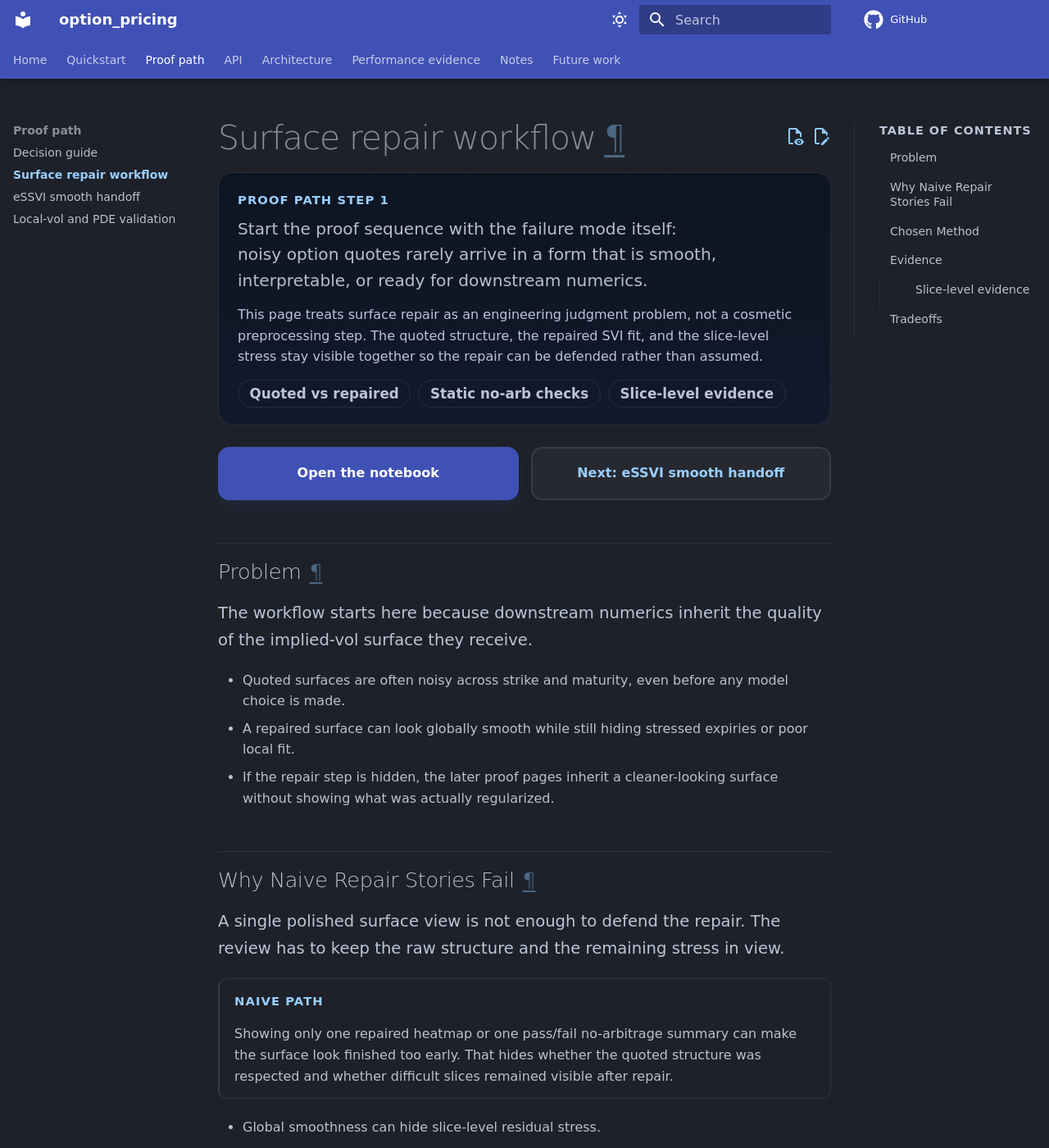
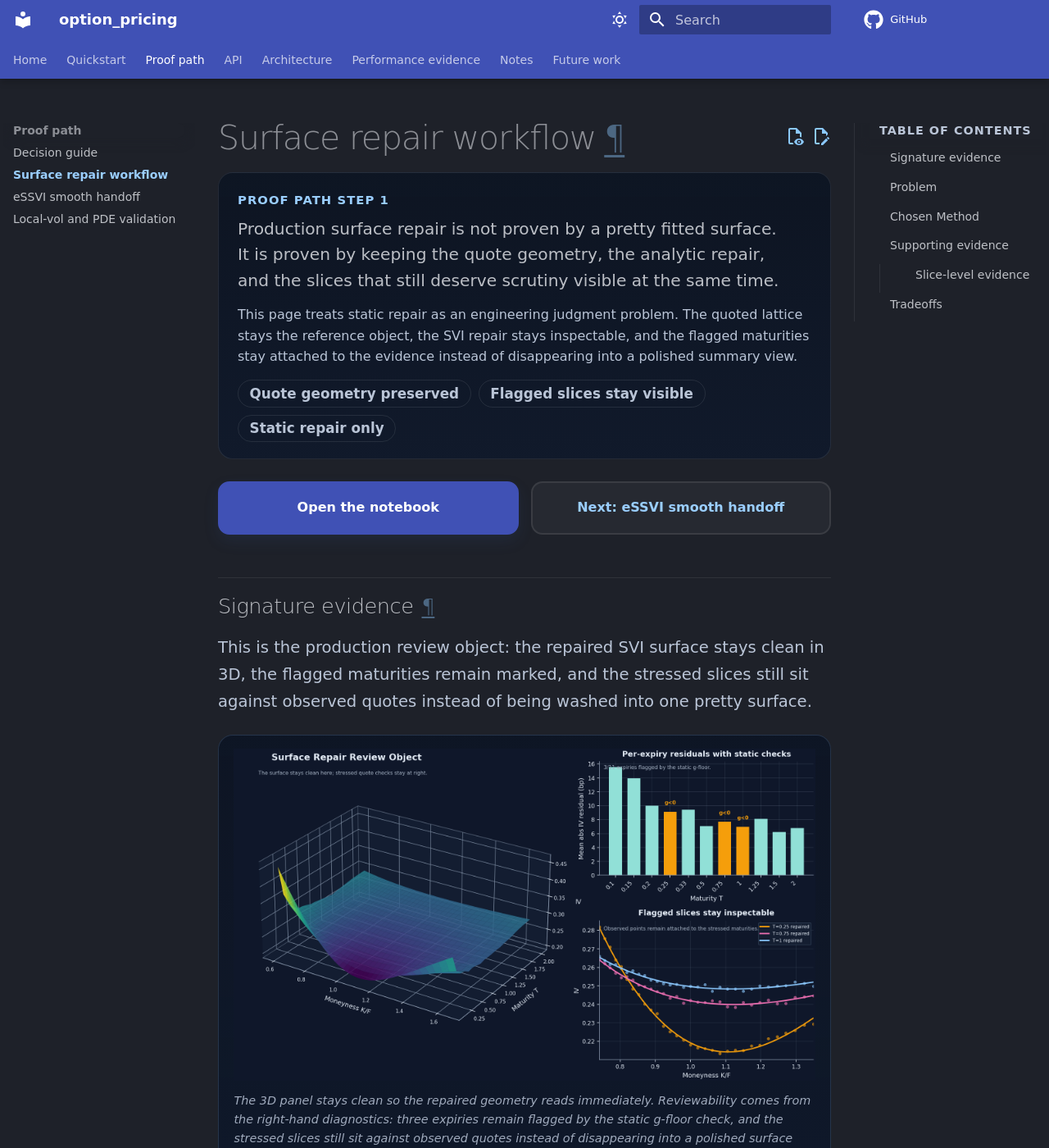
Before and after one commit to willemk-stack/option-pricing-library, an MkDocs documentation site: the page built from docs/user_guides/surface_workflow.md, in a window 1280 px wide and 1400 px high. Shown: the whole window at 82% size. Built offline with MkDocs 1.6.1 and Material for MkDocs 9.7.7, drawn with Linux system fonts in a browser that asks for light colours; comment, search, counter and statistics services are not loaded; some of the changed text lies outside the part shown.

Commit message:
Phase06-2/7 Implemented Work Package 2 in docs/user_guides/surface_workflow.md, docs/stylesheets/extra.css, and src/   option_pricing/demos/publishing/plots.py. The page now leads with a bespoke repair-review object: one 3D repaired SVI   surface with quoted points still visible, plus residual-by-expiry and flagged-slice evidence, followed by a quiet   strip that explicitly says what is preserved, regularized, still visible, and not hidden. The new generated hero   assets are docs/assets/generated/static/surface_repair_signature_composite.light.png and docs/assets/generated/static/   surface_repair_signature_composite.dark.png.

```diff
--- a/docs/stylesheets/extra.css
+++ b/docs/stylesheets/extra.css
@@ -785,6 +785,38 @@ pre,
     border-top: 1px solid var(--docs-divider);
 }
 
+.surface-repair-signature-figure {
+    margin: 0 0 0.95rem;
+    padding: 0.88rem 0.98rem 0.86rem;
+}
+
+.surface-repair-signature-figure figcaption {
+    max-width: 52rem;
+    margin: 0.82rem 0 0;
+    text-align: left;
+    line-height: 1.58;
+}
+
+.surface-repair-proof-strip {
+    grid-template-columns: repeat(4, minmax(0, 1fr));
+    margin-top: 0.72rem;
+}
+
+.surface-repair-proof-strip .doc-card {
+    min-height: 100%;
+}
+
+.surface-repair-proof-strip .doc-card__title {
+    min-height: 2.6rem;
+}
+
+.surface-repair-support-grid {
+    grid-template-columns: repeat(2, minmax(0, 1fr));
+    gap: 0.85rem;
+    margin: 0.95rem 0 1.35rem;
+    align-items: start;
+}
+
 @media screen and (max-width: 44.984375em) {
 
     .cta-row--duo,
@@ -851,6 +883,15 @@ pre,
     .homepage-snapshot-card {
         min-height: 0;
     }
+
+    .surface-repair-proof-strip,
+    .surface-repair-support-grid {
+        grid-template-columns: 1fr;
+    }
+
+    .surface-repair-signature-figure figcaption {
+        max-width: none;
+    }
 }
 
 @media screen and (min-width: 45em) and (max-width: 63.984375em) {
@@ -874,6 +915,10 @@ pre,
     .homepage-snapshot-card--detail {
         grid-column: 1 / -1;
         min-height: 0;
+    }
+
+    .surface-repair-proof-strip {
+        grid-template-columns: repeat(2, minmax(0, 1fr));
     }
 }
 
--- a/docs/user_guides/surface_workflow.md
+++ b/docs/user_guides/surface_workflow.md
@@ -2,12 +2,12 @@
 
 <div class="doc-intro" markdown="1">
 <p class="doc-intro__kicker">Proof path step 1</p>
-<p class="doc-intro__lead">Start the proof sequence with the failure mode itself: noisy option quotes rarely arrive in a form that is smooth, interpretable, or ready for downstream numerics.</p>
-<p class="doc-intro__support">This page treats surface repair as an engineering judgment problem, not a cosmetic preprocessing step. The quoted structure, the repaired SVI fit, and the slice-level stress stay visible together so the repair can be defended rather than assumed.</p>
+<p class="doc-intro__lead">Production surface repair is not proven by a pretty fitted surface. It is proven by keeping the quote geometry, the analytic repair, and the slices that still deserve scrutiny visible at the same time.</p>
+<p class="doc-intro__support">This page treats static repair as an engineering judgment problem. The quoted lattice stays the reference object, the SVI repair stays inspectable, and the flagged maturities stay attached to the evidence instead of disappearing into a polished summary view.</p>
 <div class="doc-pill-row">
-  <span class="doc-pill">Quoted vs repaired</span>
-  <span class="doc-pill">Static no-arb checks</span>
-  <span class="doc-pill">Slice-level evidence</span>
+  <span class="doc-pill">Quote geometry preserved</span>
+  <span class="doc-pill">Flagged slices stay visible</span>
+  <span class="doc-pill">Static repair only</span>
 </div>
 </div>
 
@@ -16,30 +16,65 @@
 [Next: eSSVI smooth handoff](essvi_smooth_handoff.md){ .md-button }
 </div>
 
+## Signature evidence
+
+<p class="doc-section-lead">This is the production review object: the repaired SVI surface stays clean in 3D, the flagged maturities remain marked, and the stressed slices still sit against observed quotes instead of being washed into one pretty surface.</p>
+
+<figure class="diagram diagram--hero surface-repair-signature-figure" style="--diagram-max-width: 1160px" markdown="1">
+![Composite view of the surface repair workflow showing the repaired SVI surface, per-expiry residual flags, and stressed smile slices against observed quotes](../assets/generated/static/surface_repair_signature_composite.light.png){ .diagram-img .diagram-light }
+![Composite view of the surface repair workflow showing the repaired SVI surface, per-expiry residual flags, and stressed smile slices against observed quotes](../assets/generated/static/surface_repair_signature_composite.dark.png){ .diagram-img .diagram-dark }
+<figcaption>The 3D panel stays clean so the repaired geometry reads immediately. Reviewability comes from the right-hand diagnostics: three expiries remain flagged by the static g-floor check, and the stressed slices still sit against observed quotes instead of disappearing into a polished surface image.</figcaption>
+</figure>
+
+<div class="doc-card-grid doc-card-grid--quiet surface-repair-proof-strip" markdown="1">
+<div class="doc-card doc-card--quiet" markdown="1">
+<p class="doc-card__eyebrow">Preserved</p>
+<p class="doc-card__title">Quoted strike / maturity geometry</p>
+The raw quote lattice remains the reference object, so the repair is judged against the observed structure instead of replacing it.
+</div>
+<div class="doc-card doc-card--quiet" markdown="1">
+<p class="doc-card__eyebrow">Regularized</p>
+<p class="doc-card__title">Per-expiry analytic SVI slices</p>
+Each maturity is repaired with an inspectable analytic slice rather than with an opaque smoothing pass.
+</div>
+<div class="doc-card doc-card--quiet" markdown="1">
+<p class="doc-card__eyebrow">Still visible</p>
+<p class="doc-card__title">`3` flagged expiries stay marked</p>
+`T = 0.25`, `0.75`, and `1.00` remain attached to the evidence because failing slices are part of the review story, not clutter.
+</div>
+<div class="doc-card doc-card--quiet" markdown="1">
+<p class="doc-card__eyebrow">Not hidden</p>
+<p class="doc-card__title">Static repair is not the Dupire handoff</p>
+The separate time-smooth maturity-direction decision stays on the <a href="essvi_smooth_handoff.md">eSSVI smooth handoff</a> page instead of being smuggled into this one.
+</div>
+</div>
+
 ## Problem
 
-<p class="doc-section-lead">The workflow starts here because downstream numerics inherit the quality of the implied-vol surface they receive.</p>
+<p class="doc-section-lead">Naive repair presentation is misleading because a clean surface image can hide what was regularized, which slices remain delicate, and what still has not been solved for the next stage.</p>
 
-- Quoted surfaces are often noisy across strike and maturity, even before any model choice is made.
-- A repaired surface can look globally smooth while still hiding stressed expiries or poor local fit.
-- If the repair step is hidden, the later proof pages inherit a cleaner-looking surface without showing what was actually regularized.
-
-## Why Naive Repair Stories Fail
-
-<p class="doc-section-lead">A single polished surface view is not enough to defend the repair. The review has to keep the raw structure and the remaining stress in view.</p>
+- Quoted surfaces are often noisy across strike and maturity before any model choice is made.
+- A single repaired surface view can suggest the workflow is already safe for downstream numerics even when delicate expiries remain.
+- If flagged slices disappear here, the later proof pages inherit cleaner-looking inputs without showing what was actually regularized.
 
 <div class="doc-panel doc-panel--quiet" markdown="1">
-<p class="doc-panel__label">Naive path</p>
-Showing only one repaired heatmap or one pass/fail no-arbitrage summary can make the surface look finished too early. That hides whether the quoted structure was respected and whether difficult slices remained visible after repair.
+<p class="doc-panel__label">Why naive repair presentation is misleading</p>
+Showing only one polished repaired surface or one pass/fail summary can make the workflow look finished too early. That hides whether the quoted structure was respected and whether the difficult maturities remained visible after repair.
 </div>
 
-- Global smoothness can hide slice-level residual stress.
-- A repaired surface can pass broad checks while still carrying flagged expiries.
-- Static repair is necessary, but it does not answer the separate time-continuity question needed for the Dupire handoff.
+<div class="doc-panel doc-panel--quiet" markdown="1">
+<p class="doc-panel__label">Why flagged slices are evidence, not clutter</p>
+The flagged expiries are the point of the review. They show where the static repair remains delicate, they keep the later eSSVI handoff honest, and they let a reviewer see what the workflow still refuses to hide.
+</div>
+
+<div class="doc-panel doc-panel--quiet" markdown="1">
+<p class="doc-panel__label">Boundary of this page</p>
+Static repair is necessary, but it is not the same thing as a time-smooth Dupire-ready handoff. The next page handles continuity in <code>T</code> and <code>w_T</code> explicitly rather than implying that the repair page already solved it.
+</div>
 
 ## Chosen Method
 
-<p class="doc-section-lead">The page keeps the repair workflow explicit: preserve the quoted surface as the reference object, fit analytic SVI slices, and keep diagnostics attached to the repaired result.</p>
+<p class="doc-section-lead">The repair policy is explicit: preserve the quoted lattice as the reference, regularize each expiry with analytic SVI, keep the static checks attached, and do not smuggle the time-smoothing decision into the same page.</p>
 
 | Layer | Object or check | Design choice and reason |
 | --- | --- | --- |
@@ -49,53 +84,48 @@ Showing only one repaired heatmap or one pass/fail no-arbitrage summary can make
 | Evidence pairing | quoted-versus-repaired view plus per-expiry slices | Keep both global structure and expiry-level behavior visible at the same time |
 | Next handoff | smooth eSSVI projection is handled separately | Avoid implying that static repair alone is sufficient for Dupire-oriented work |
 
-## Evidence
+## Supporting evidence
 
-<p class="doc-section-lead">The evidence should answer three questions quickly: what changed relative to the quotes, where the repaired surface is still delicate, and whether the remaining stress stays visible enough to inspect.</p>
+<p class="doc-section-lead">The signature figure establishes the review object first. The secondary figures widen the field of view so the full repaired surface and the full slice stack stay legible without replacing the quote-aware proof above.</p>
 
-<figure markdown class="diagram diagram--hero">
-  ![Comparison of quoted implied-vol data and repaired SVI surface values across strikes and expiries](../assets/generated/static/quote_surface_compare.light.png){ .diagram-img .diagram-light }
-  ![Comparison of quoted implied-vol data and repaired SVI surface values across strikes and expiries](../assets/generated/static/quote_surface_compare.dark.png){ .diagram-img .diagram-dark }
-  <figcaption>Quoted structure remains visible next to the repaired SVI fit, so the surface regularization is inspectable rather than hidden behind one summary plot.</figcaption>
-</figure>
-
-<div class="snapshot-grid" markdown="1">
+<div class="snapshot-grid surface-repair-support-grid" markdown="1">
 
 <figure class="diagram diagram--quiet" style="--diagram-max-width: 720px" markdown="1">
 ![Heatmap of the repaired SVI implied-vol surface over log-moneyness and maturity](../assets/generated/static/svi_repaired_surface_heatmap.light.png){ .diagram-img .diagram-light }
 ![Heatmap of the repaired SVI implied-vol surface over log-moneyness and maturity](../assets/generated/static/svi_repaired_surface_heatmap.dark.png){ .diagram-img .diagram-dark }
-<figcaption>The repaired heatmap shows continuity and remaining stress regions before any local-vol step is considered.</figcaption>
+<figcaption>The repaired heatmap broadens the hero into a full-surface view, but it stays secondary so the page does not replace the quote-aware review object with one cleaner-looking surface image.</figcaption>
 </figure>
 
 <figure class="diagram diagram--quiet" style="--diagram-max-width: 720px" markdown="1">
 ![Repaired SVI smile slices for multiple expiries plotted against log-moneyness](../assets/generated/static/svi_smile_slices.light.png){ .diagram-img .diagram-light }
 ![Repaired SVI smile slices for multiple expiries plotted against log-moneyness](../assets/generated/static/svi_smile_slices.dark.png){ .diagram-img .diagram-dark }
-<figcaption>Per-expiry slices keep fit quality and repair behavior visible one maturity at a time, which is what a reviewer needs to inspect.</figcaption>
+<figcaption>The full slice stack keeps the repair inspectable maturity by maturity instead of collapsing the page into one global surface view.</figcaption>
 </figure>
 
 </div>
 
 ### Slice-level evidence
 
-| Expiry `T` | Mean abs SVI IV residual (bp) | Max abs SVI IV residual (bp) | Slice diagnostics after repair |
-| --- | --- | --- | --- |
-| `0.10` | `15.55` | `56.81` | `pass` |
-| `0.25` | `9.13` | `34.09` | `flagged` |
-| `1.00` | `6.98` | `21.96` | `flagged` |
-| `2.00` | `6.80` | `20.45` | `pass` |
+| Expiry `T` | Mean abs SVI IV residual (bp) | Max abs SVI IV residual (bp) | Static check | What it proves |
+| --- | --- | --- | --- | --- |
+| `0.25` | `9.13` | `34.09` | `flagged` / `g_below_floor` | short-dated delicacy remains visible after repair |
+| `0.75` | `7.69` | `19.38` | `flagged` / `g_below_floor` | mid-curve stress stays attached to the repaired result |
+| `1.00` | `6.98` | `21.96` | `flagged` / `g_below_floor` | low residual alone is not enough; the curvature-floor check still matters |
+| `0.10` | `15.55` | `56.81` | `pass` | high residual does not automatically imply a failed static repair slice |
+| `2.00` | `6.80` | `20.45` | `pass` | a calmer long-dated slice still reads cleanly after repair |
 
 <div class="doc-panel doc-panel--quiet" markdown="1">
 <p class="doc-panel__label">What to notice</p>
-The repair does not pretend every expiry becomes trivial. The flagged slices remain visible, which is exactly what a reviewer should want from a production-minded repair step.
+The page is stronger because the failures stay attached to the repair. A reviewer can see which maturities are delicate, which pass, and why the workflow still needs a separate time-smooth handoff instead of inheriting false confidence from a prettier surface view.
 </div>
 
 ## Tradeoffs
 
-<p class="doc-section-lead">The repair step is deliberately conservative about what it claims. It regularizes the surface enough to make the workflow usable, but it does not erase the evidence of delicacy.</p>
+<p class="doc-section-lead">The repair step is deliberately conservative about what it claims. It regularizes the surface enough to make the workflow usable, but it does not erase the evidence of delicacy or borrow confidence from the next proof step.</p>
 
 <div class="doc-panel doc-panel--strong" markdown="1">
 <p class="doc-panel__label">Main takeaway</p>
-The result is not that every slice becomes easy. The result is that the noisy quoted surface is replaced with a defensible analytic repair while fit quality, flagged slices, and remaining stress stay visible enough to inspect. That is why the next proof step is the <a href="essvi_smooth_handoff.md">eSSVI smooth handoff</a> page rather than an immediate jump to local vol.
+The win is not that every expiry becomes easy. The win is that the noisy quoted surface is replaced with a defensible analytic repair while fit quality, flagged slices, and remaining stress stay visible enough to inspect. That is why the next proof step is the <a href="essvi_smooth_handoff.md">eSSVI smooth handoff</a> page rather than an immediate jump to local vol.
 </div>
 
 - Keep quoted-versus-repaired comparisons visible in review-facing work instead of showing only the fitted surface.
```
Also changed, not shown: docs/assets/generated/static/surface_repair_signature_composite.dark.png (added), docs/assets/generated/static/surface_repair_signature_composite.light.png (added), docs/assets/generated/static/surface_repair_signature_composite.png (added), 1 other file.
